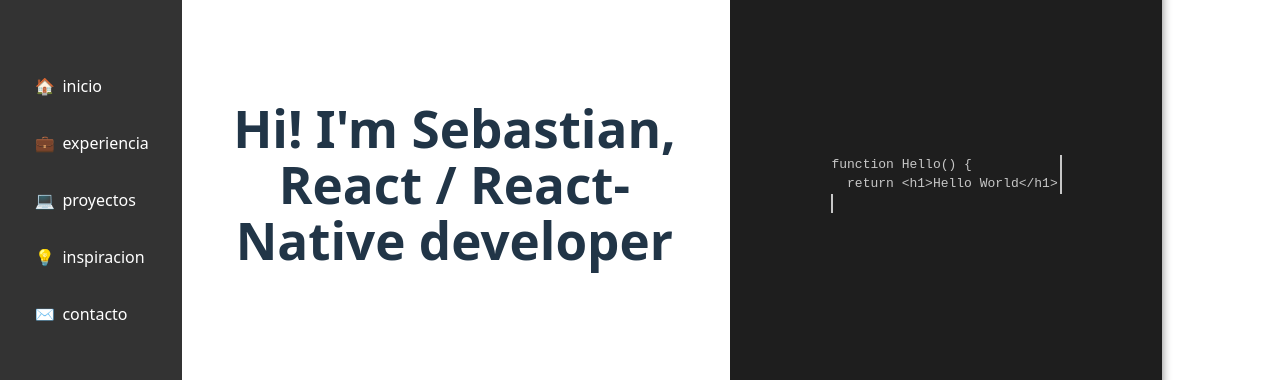
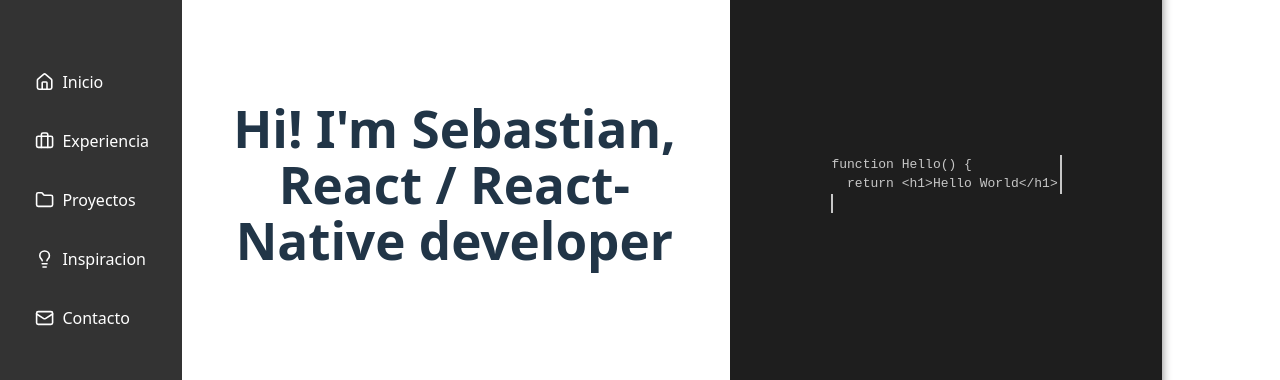
Before and after one commit to SbtnAvls/me, a React (Vite) app: page / in a window 1280 px wide. Shown: the part 216-596 px from the top of the page. Built offline with nearby package versions, Linux system fonts and the light colour scheme.

Commit message:
Add lucide icons to sidebar and capitalize labels

```diff
--- a/src/App.jsx
+++ b/src/App.jsx
@@ -1,13 +1,20 @@
 import { useRef } from 'react'
+import {
+  House,
+  Briefcase,
+  Folder,
+  Lightbulb,
+  Mail,
+} from 'lucide-react'
 import './App.css'
 import Hero from './components/Hero.jsx'
 
 const sections = [
-  { name: 'inicio', icon: '🏠' },
-  { name: 'experiencia', icon: '💼' },
-  { name: 'proyectos', icon: '💻' },
-  { name: 'inspiracion', icon: '💡' },
-  { name: 'contacto', icon: '✉️' },
+  { name: 'inicio', label: 'Inicio', icon: House },
+  { name: 'experiencia', label: 'Experiencia', icon: Briefcase },
+  { name: 'proyectos', label: 'Proyectos', icon: Folder },
+  { name: 'inspiracion', label: 'Inspiracion', icon: Lightbulb },
+  { name: 'contacto', label: 'Contacto', icon: Mail },
 ]
 
 function App() {
@@ -21,10 +28,12 @@ function App() {
     <div className="app">
       <nav className="sidebar">
         <div className="sidebar-menu">
-          {sections.map(({ name, icon }, idx) => (
+          {sections.map(({ name, label, icon: Icon }, idx) => (
             <button key={name} onClick={() => handleClick(idx)}>
-              <span className="icon">{icon}</span>
-              <span className="label">{name}</span>
+              <span className="icon">
+                <Icon />
+              </span>
+              <span className="label">{label}</span>
             </button>
           ))}
         </div>
```
